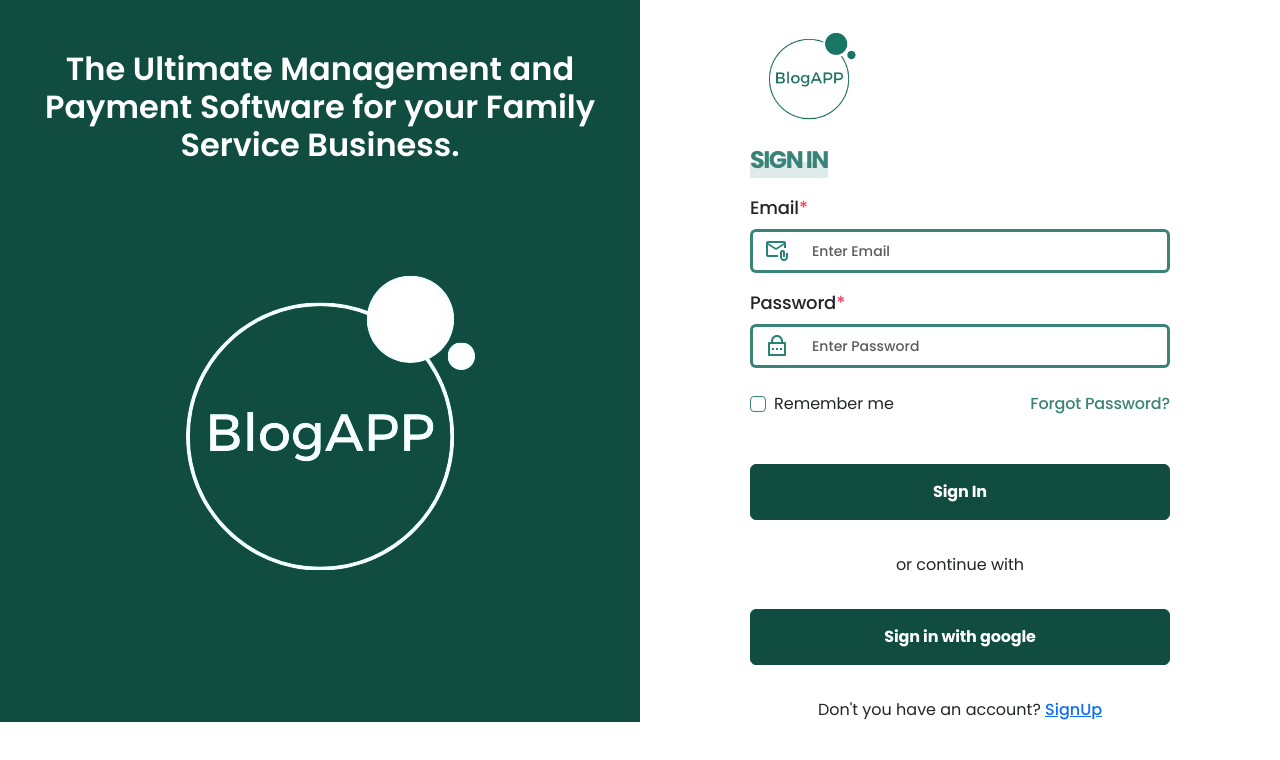
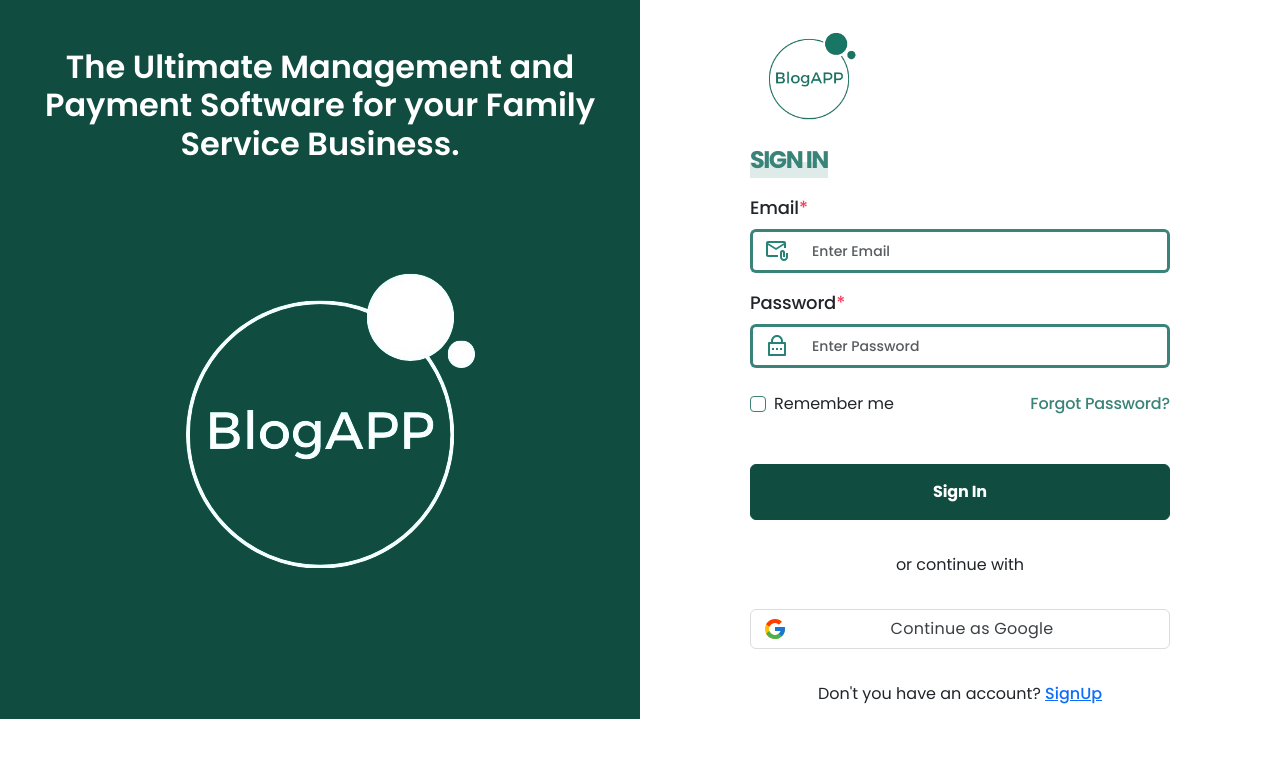
Before and after one commit to parthsavaliya1/BlogAPP, a React (Vite) app: page /login in a window 1280 px wide. Shown: the top 760 px of the page. Built offline with nearby package versions, Linux system fonts and the light colour scheme; no server answers.

Commit message:
login with google

```diff
--- a/src/components/Login.jsx
+++ b/src/components/Login.jsx
@@ -1,4 +1,4 @@
-import React, { useContext, useState } from 'react'
+import React, { useContext, useEffect, useState } from 'react'
 import { Button, Col, Container, Form, InputGroup, Row, Stack } from 'react-bootstrap'
 import logoImage from '../assets/blogfooter.png'
 import logo from '../assets/blog.png'
@@ -8,48 +8,28 @@ import { LOGIN_USER } from '../utils/Query';
 import { useMutation } from '@apollo/client';
 import { useNavigate } from 'react-router-dom';
 import { AuthContext } from '../context/AuthContext';
-import { onAuthStateChanged } from 'firebase/auth';
+import { getAuth, GoogleAuthProvider, signInWithPopup } from 'firebase/auth';
+import { auth } from '../common/Firebase';
+import { FcGoogle } from 'react-icons/fc';
 
 const Login = () => {
-    // useEffect(() => {
-    //     const unsubscribe = onAuthStateChanged(
-    //       firebaseAuth,
-    //       async (currentUser) => {
-    //         if (!currentUser) redirect("/login");
-    //         const userEmail = currentUser.email;
-
-    //         const { data } = await axios.post(CHECK_USER, { userEmail });
-
-    //         if (!data.status) redirect("/login");
-
-    //         const { name, about, photoUrl, email, id } = data?.data;
-
-    //         dispatch({
-    //           type: "USER_INFO",
-    //           userInfo: { name, email, about, photoUrl ,id},
-    //         });
-
-    //         dispatch({
-    //           type: "NEW_USER_INFO",
-    //           newUser: false,
-    //         });
-    //         redirect("/");
-    //       }
-    //     );
-
-    //     return () => unsubscribe();
-    //   }, []);
-
-
 
     const [userData, setUserData] = useState({
         email: "",
         password: ""
     })
-    const {setUser} = useContext(AuthContext)
-
+    const [googleUser, setGoogleUser] = useState(null);
+    const { setUser } = useContext(AuthContext)
     const [loginUser, { loading, error, data }] = useMutation(LOGIN_USER);
     const navigate = useNavigate();
+
+    useEffect(() => {
+        const unsubscribe = auth.onAuthStateChanged((user) => {
+            setGoogleUser(user);
+        });
+
+        return () => unsubscribe();
+    }, []);
 
     const handleUserData = (e, name) => {
         const value = e?.target?.value;
@@ -62,13 +42,34 @@ const Login = () => {
 
     const handleLoginUser = async () => {
         try {
+            userData.authMethod="email";
             const { data } = await loginUser({ variables: { userSignIn: userData } });
-            const {signInUser}= data || {}
-            localStorage.setItem('user',JSON.stringify(signInUser))
+            const { signInUser } = data || {}
+            localStorage.setItem('user', JSON.stringify(signInUser))
             setUser(signInUser)
             navigate('/admin/dashboard')
         } catch (error) {
             console.error('Error creating user:', error);
+        }
+    };
+
+    const handleSignInWithGoogle = async () => {
+        try {
+            const provider = new GoogleAuthProvider();
+            const { user } = await signInWithPopup(auth, provider);
+            const {email} = user || {}
+            setGoogleUser(user);
+            const { data } = await loginUser({ variables: { userSignIn: {
+                email,
+                password:"",
+                authMethod:"google"
+            } } });
+            const { signInUser } = data || {}
+            localStorage.setItem('user', JSON.stringify(signInUser))
+            setUser(signInUser)
+            navigate('/admin/dashboard')
+        } catch (error) {
+            console.error('Error signing in with Google:', error);
         }
     };
 
@@ -144,9 +145,27 @@ const Login = () => {
                             or continue with
                         </div>
                         <div className='login-form-btn'>
-                            <Button color='#278378' className='signin-btn'>
-                                Sign in with google
-                            </Button>
+                            {googleUser ? (
+                                <div onClick={() => handleSignInWithGoogle()} className='sign-up-acc-btn'>
+                                    <div className='user-details'>
+                                        <div>
+                                            <img className='google-icon-img' src={googleUser?.photoURL} />
+                                        </div>
+                                        <div>
+                                            <div className='continue-text-user'>continue as a {googleUser?.displayName}</div>
+                                            <div className='user-email-text'>{googleUser?.email}</div>
+                                        </div>
+                                    </div>
+                                    <div>
+                                        <span className='google-icon'><FcGoogle /></span>
+                                    </div>
+                                </div>
+                            ) : (
+                                <Button onClick={() => handleSignInWithGoogle()} className='signup-btn-google'>
+                                    <span className='google-icon'><FcGoogle /></span>
+                                    <span className='continue-text'>Continue as Google</span>
+                                </Button>
+                            )}
                         </div>
                         <div className='login-continue'>
                             Don't you have an account? <span className='login-signup-text'><a href='/register'>SignUp
--- a/src/components/Register.jsx
+++ b/src/components/Register.jsx
@@ -42,7 +42,6 @@ const Register = () => {
     })
   }
 
-  console.log(googleUser)
 
   const handleCreateUser = async () => {
     try {
--- a/src/main.jsx
+++ b/src/main.jsx
@@ -7,8 +7,8 @@ import { AuthContextProvider } from './context/AuthContext.jsx';
 import { setContext } from '@apollo/client/link/context';
 
 const httpLink = createHttpLink({
-  uri: 'https://bloger-y1qd.onrender.com',
-  // uri:'http://localhost:5000'
+  // uri: 'https://bloger-y1qd.onrender.com',
+  uri:'http://localhost:5000'
 });
 
 const authLink = setContext((_, { headers }) => {
```
